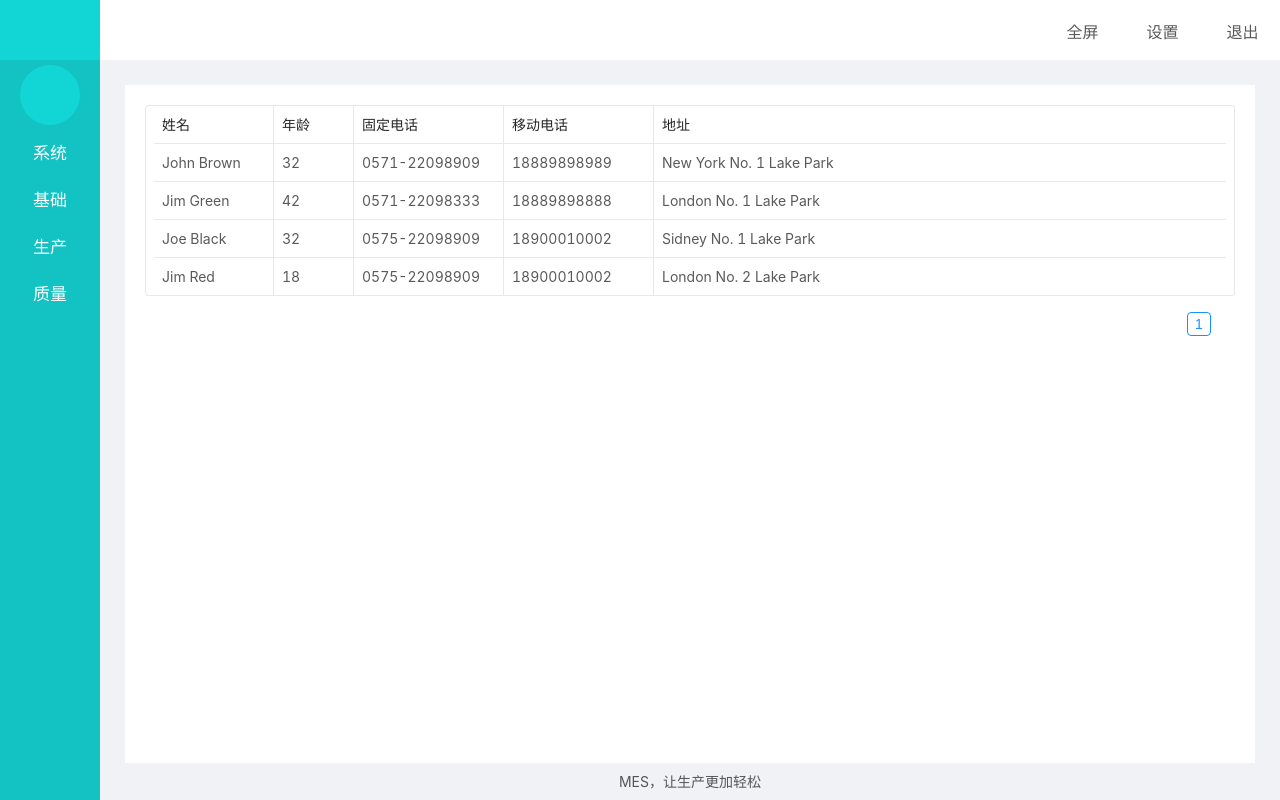
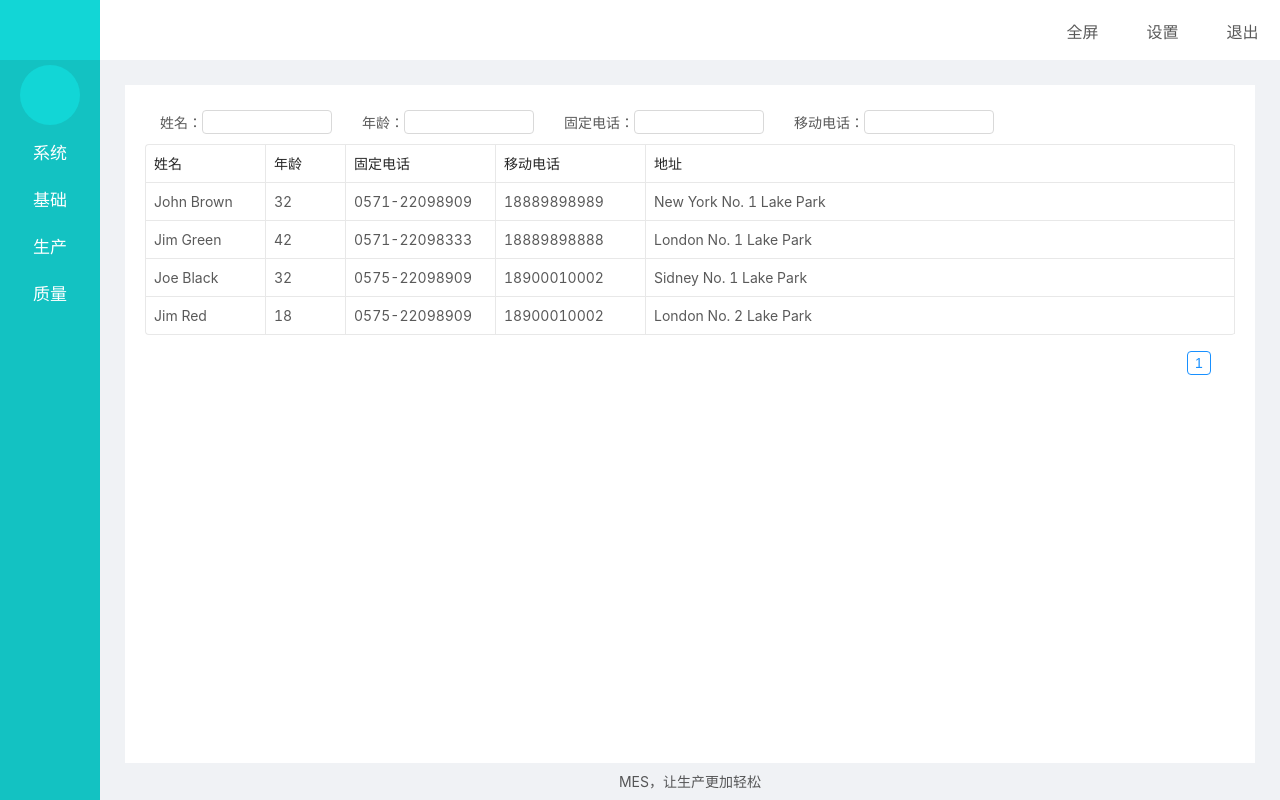
Before and after one commit to rudylucky/vue-demo, a Vue app: page /mes/user-info in a window 1280 px wide. Built offline with nearby package versions, Linux system fonts and the light colour scheme.

Commit message:
table component changed

```diff
--- /dev/null
+++ b/src/components/base/SearchTable.vue
@@ -0,0 +1,50 @@
+<template>
+  <div>
+    <div class="container-search">
+      <div class="search-item" v-for="item in searchItems" v-bind:key="item.dataIndex">
+        <span>{{item.title}}：</span>
+        <a-input class="input-search" size="small" />
+      </div>
+    </div>
+    <a-table :columns="columns" :dataSource="data" bordered size="small" class="table" />
+  </div>
+</template>
+
+<script>
+import { Table, Button, Input } from "ant-design-vue";
+
+export default {
+  name: "user-info",
+  components: {
+    ATable: Table,
+    AButton: Button,
+    AInput: Input
+  },
+  data() {
+    const searchItems = this.$props.columns.filter(v => v.search === true);
+    return {
+      searchItems
+    };
+  },
+  props: ["data", "columns"]
+};
+</script>
+
+<style lang="scss" scoped>
+.container-search {
+  margin-bottom: 5px;
+  display: flex;
+  align-items: center;
+  justify-content: flex-start;
+  flex-wrap: wrap;
+  .search-item {
+    margin: 5px 15px;
+    display: flex;
+    justify-content: flex-end;
+    align-items: center;
+    .input-search {
+      width: 130px;
+    }
+  }
+}
+</style>
--- a/src/components/layout/Header.vue
+++ b/src/components/layout/Header.vue
@@ -33,6 +33,9 @@ export default {
 </script>
 
 <style lang="scss" scoped>
+.ant-table-body {
+  margin: 0;
+}
 .sd {
   overflow: auto;
   background-color: #13c2c2;
--- /dev/null
+++ b/src/global.scss
@@ -0,0 +1,3 @@
+.ant-table-body {
+  margin: 0!important;
+}
--- a/src/main.js
+++ b/src/main.js
@@ -1,6 +1,8 @@
 import Vue from 'vue'
 import Router from "./config/router";
 import App from './App.vue'
+
+import './global.scss';
 
 Vue.config.productionTip = false
 
--- a/src/pages/system/UserInfo.vue
+++ b/src/pages/system/UserInfo.vue
@@ -1,11 +1,10 @@
 <template>
-  <div>
-    <a-table :columns="columns" :dataSource="data" bordered size="small" class="table" />
-  </div>
+  <search-table :data="data" :columns="columns" />
 </template>
 
 <script>
-import { Table, Button } from "ant-design-vue";
+import SearchTable from "../../components/base/SearchTable";
+
 const data = [
   {
     key: "1",
@@ -41,34 +40,31 @@ const data = [
   }
 ];
 
-export default {
-  name: "user-info",
-  components: {
-    ATable: Table,
-    Button: Button
-  },
-  data() {
 const columns = [
   {
     title: "姓名",
     dataIndex: "name",
     sorter: true,
+    search: true,
     width: 120
   },
   {
     title: "年龄",
     dataIndex: "age",
     sorter: true,
+    search: true,
     width: 80
   },
   {
     title: "固定电话",
     dataIndex: "tel",
+    search: true,
     width: 150
   },
   {
     title: "移动电话",
     dataIndex: "phone",
+    search: true,
     width: 150
   },
   {
@@ -76,6 +72,13 @@ export default {
     dataIndex: "address"
   }
 ];
+
+export default {
+  name: "user-info",
+  components: {
+    SearchTable
+  },
+  data() {
     return {
       data,
       columns
@@ -85,6 +88,4 @@ export default {
 </script>
 
 <style lang="scss" scoped>
-.table {
-}
 </style>
```
Lines whose indentation alone changed are shown as unchanged.
